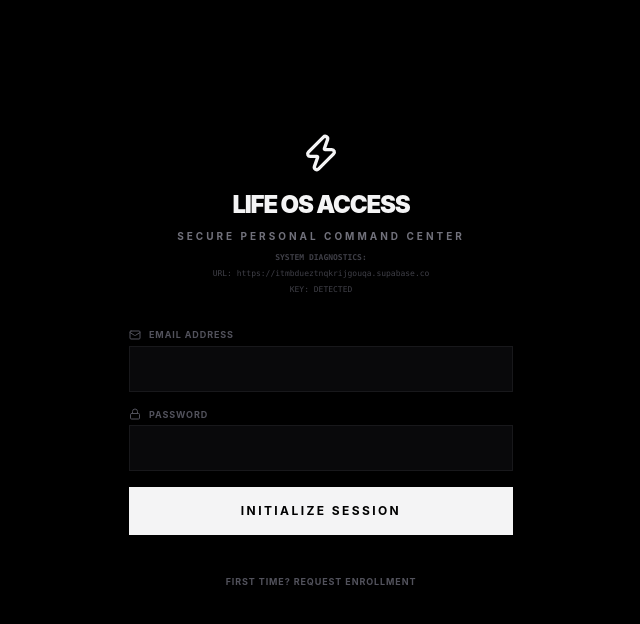
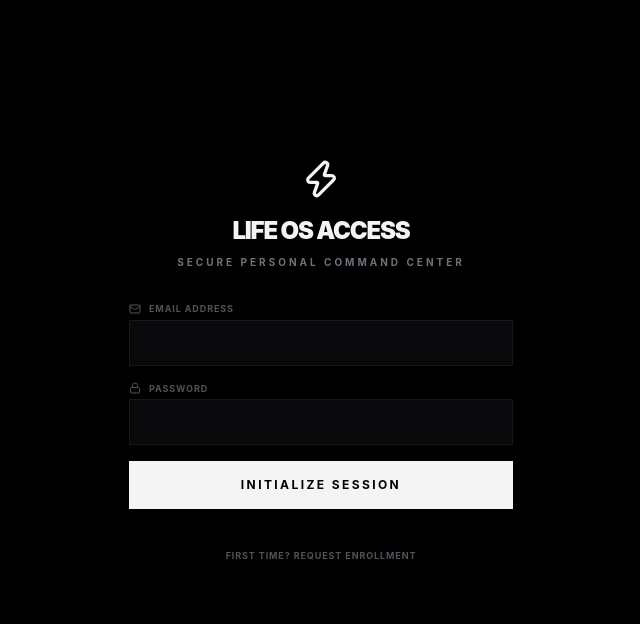
Before and after one commit to Kryxton/LifeOS, a React (Vite) app: page / in a window 1280 px wide. Shown: the top 624 px of the page, without its empty margins (319-959 px from the left). Built offline with nearby package versions, Linux system fonts and the light colour scheme.

Commit message:
Remove system diagnostics from Auth component
Removed system diagnostics display for Supabase URL and key.

```diff
--- a/src/components/Auth.tsx
+++ b/src/components/Auth.tsx
@@ -40,12 +40,6 @@ export default function Auth({ onAuth }: { onAuth: () => void }) {
               System Error: Configuration Missing in Vercel
             </div>
           )}
-
-          <div className="mt-2 text-[8px] text-zinc-700 font-mono text-center space-y-1">
-            <p className="uppercase font-bold">System Diagnostics:</p>
-            <p className="break-all">URL: {import.meta.env.VITE_SUPABASE_URL || 'NOT FOUND'}</p>
-            <p className="uppercase">Key: {import.meta.env.VITE_SUPABASE_ANON_KEY ? 'Detected' : 'Missing'}</p>
-          </div>
         </div>
 
         <form onSubmit={handleAuth} className="space-y-4">
```
